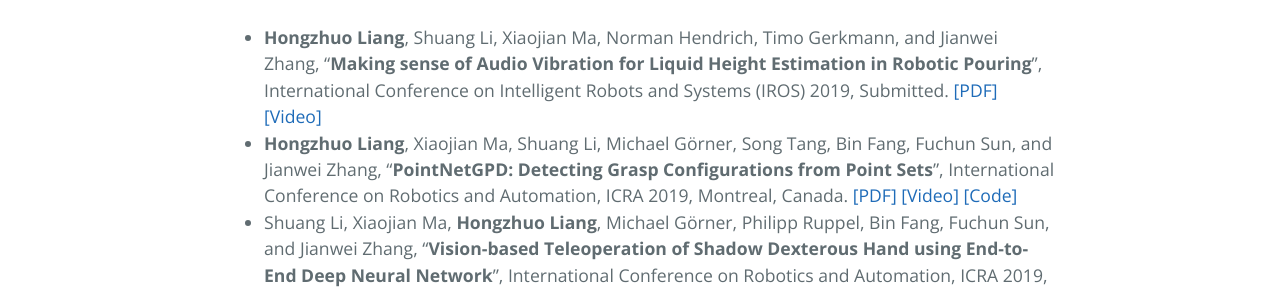
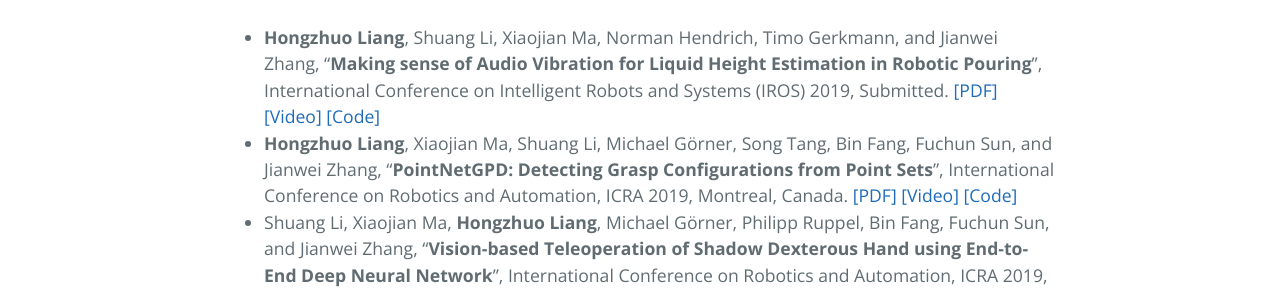
Before and after one commit to lianghongzhuo/lianghongzhuo.github.io, a Jekyll site: the page built from publications.md, in a window 1280 px wide. Shown: the part 561-853 px from the top of the page. Built offline with Jekyll 4.4.1, drawn with Linux system fonts in a browser that asks for light colours.

Commit message:
add link

```diff
--- a/publications.md
+++ b/publications.md
@@ -5,7 +5,7 @@
 # Publications
 
 ## 2019
--  **Hongzhuo Liang**, Shuang Li, Xiaojian Ma, Norman Hendrich, Timo Gerkmann, and Jianwei Zhang, "**Making sense of Audio Vibration for Liquid Height Estimation in Robotic Pouring**", International Conference on Intelligent Robots and Systems (IROS) 2019, Submitted. [[PDF]](https://arxiv.org/abs/1903.00650) [[Video]](https://www.youtube.com/watch?v=Za8dDjGFE1k)
+-  **Hongzhuo Liang**, Shuang Li, Xiaojian Ma, Norman Hendrich, Timo Gerkmann, and Jianwei Zhang, "**Making sense of Audio Vibration for Liquid Height Estimation in Robotic Pouring**", International Conference on Intelligent Robots and Systems (IROS) 2019, Submitted. [[PDF]](https://arxiv.org/abs/1903.00650) [[Video]](https://www.youtube.com/watch?v=Za8dDjGFE1k) [[Code]](https://github.com/lianghongzhuo/AudioPouring)
 - **Hongzhuo Liang**, Xiaojian Ma, Shuang Li, Michael Görner, Song Tang, Bin Fang, Fuchun Sun, and Jianwei Zhang, "**PointNetGPD: Detecting Grasp Configurations from Point Sets**", International Conference on Robotics and Automation, ICRA 2019, Montreal, Canada. [[PDF]](https://arxiv.org/abs/1809.06267) [[Video]](https://youtu.be/RBFFCLiWhRw) [[Code]](https://github.com/lianghongzhuo/PointNetGPD)
 - Shuang Li, Xiaojian Ma, **Hongzhuo Liang**, Michael Görner, Philipp Ruppel, Bin Fang, Fuchun Sun, and Jianwei Zhang, "**Vision-based Teleoperation of Shadow Dexterous Hand using End-to-End Deep Neural Network**", International Conference on Robotics and Automation, ICRA 2019, Montreal, Canada. [[PDF]](https://arxiv.org/abs/1809.06268) [[Video]](https://youtu.be/I1FTJ87CtDs) [[Code]](https://github.com/TAMS-Group/TeachNet_Teleoperation)
 
```
